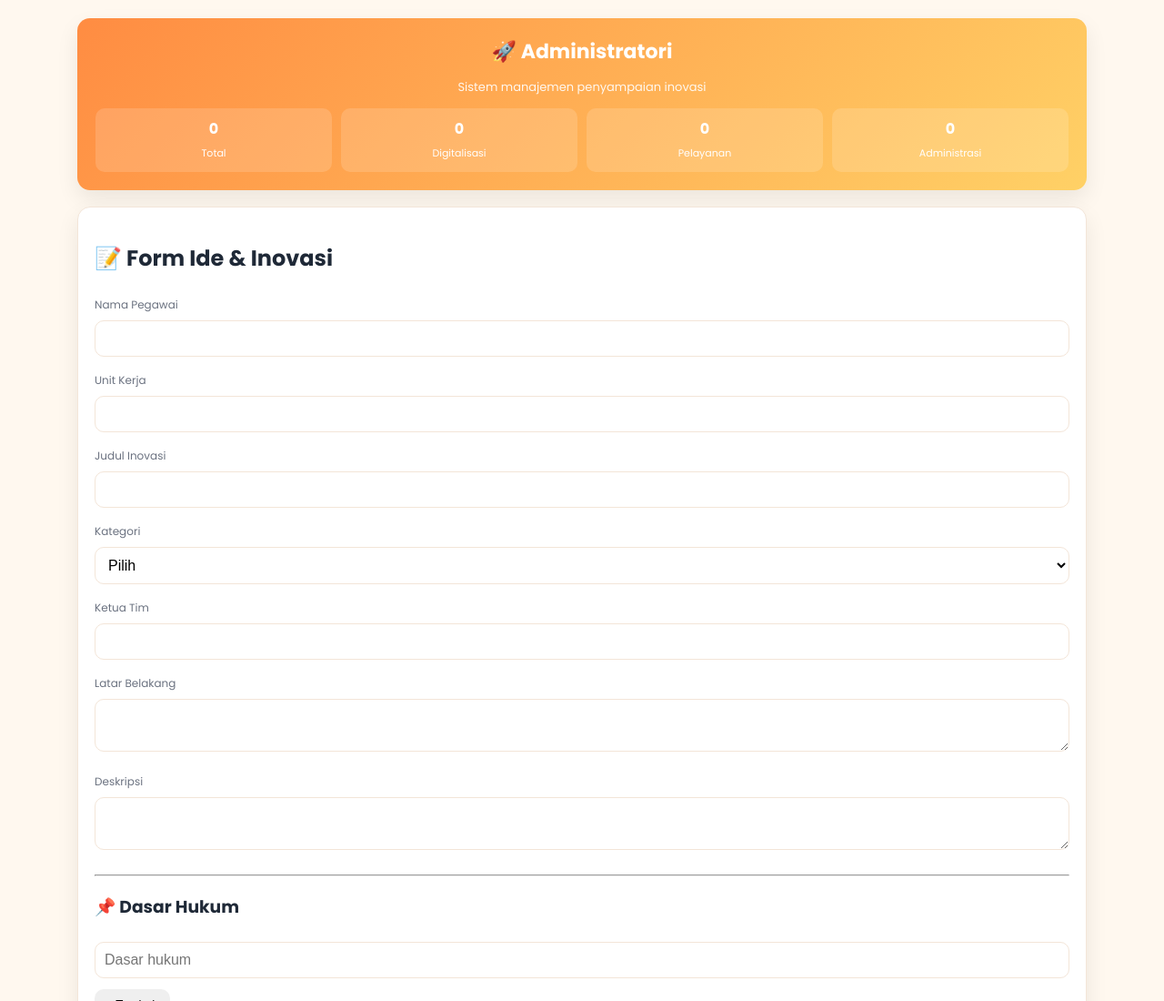
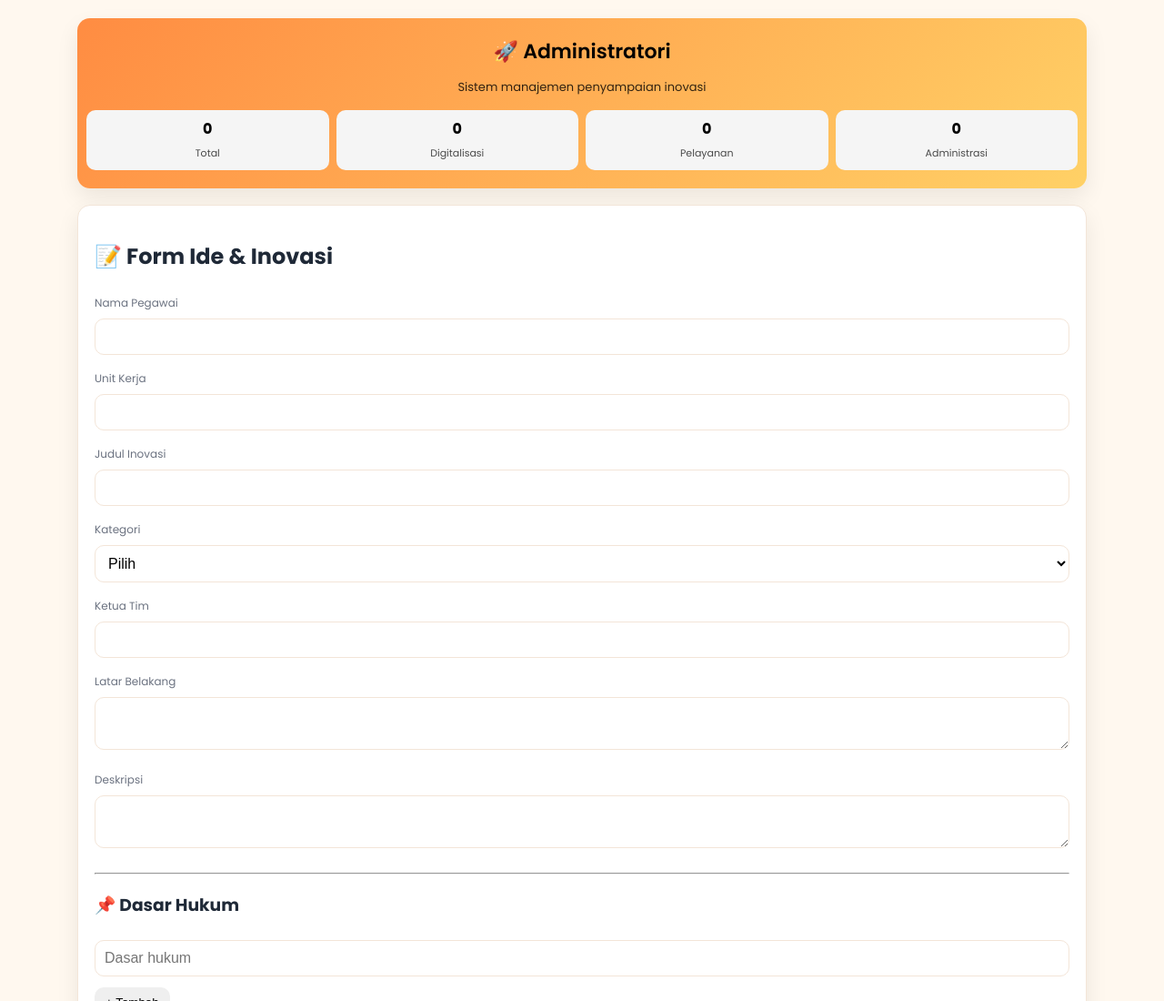
Before and after one commit to earonesyahdrive-wq/inobasidetail, a website: page index.html in a window 1280 px wide. Shown: the top 1100 px of the page at 91% size. Drawn offline with nearby package versions, Linux system fonts and the light colour scheme; no server answers.

Commit message:
Update style.css

```diff
--- a/style.css
+++ b/style.css
@@ -88,6 +88,52 @@ body {
 
 .hero-stats span {
     font-size: 11px;
+}
+
+.hero {
+    text-align: center;
+    padding: 20px 10px; /* lebih kecil dari sebelumnya */
+    color: #000; /* semua teks hitam */
+}
+
+.hero h1 {
+    font-size: 22px; /* lebih kecil */
+    font-weight: 600;
+    color: #000;
+    margin-bottom: 5px;
+}
+
+.hero p {
+    font-size: 13px;
+    color: #000;
+    opacity: 0.8;
+    margin-bottom: 15px;
+}
+
+.hero-stats {
+    display: grid;
+    grid-template-columns: repeat(4, 1fr);
+    gap: 8px;
+    margin-top: 10px;
+}
+
+.hero-stats div {
+    padding: 8px;
+    border-radius: 10px;
+    background: #f5f5f5;
+    color: #000;
+}
+
+.hero-stats h2 {
+    font-size: 16px;
+    margin: 0;
+    color: #000;
+}
+
+.hero-stats span {
+    font-size: 11px;
+    color: #000;
+    opacity: 0.7;
 }
 
 /* =========================
@@ -352,4 +398,4 @@ img, table {
         font-size: 10px;
         padding: 5px 8px;
     }
-}
+   }
```
